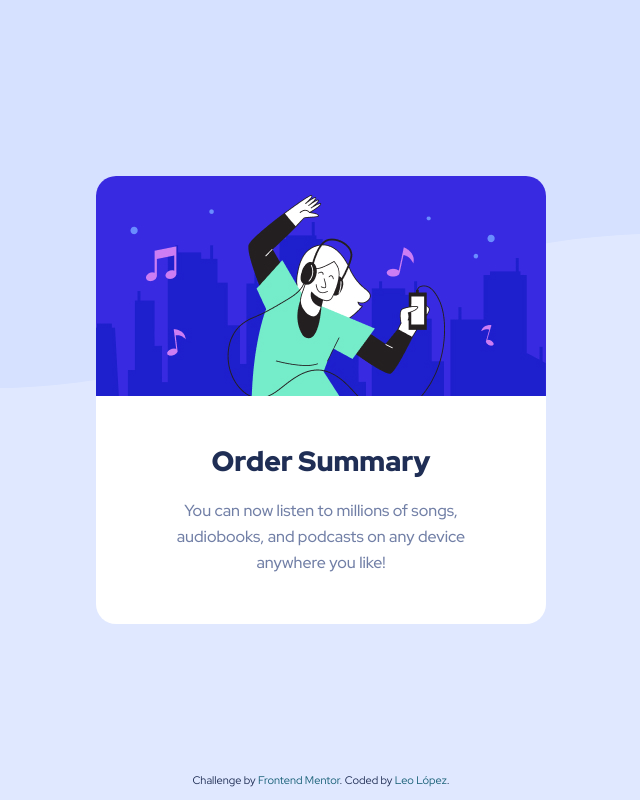
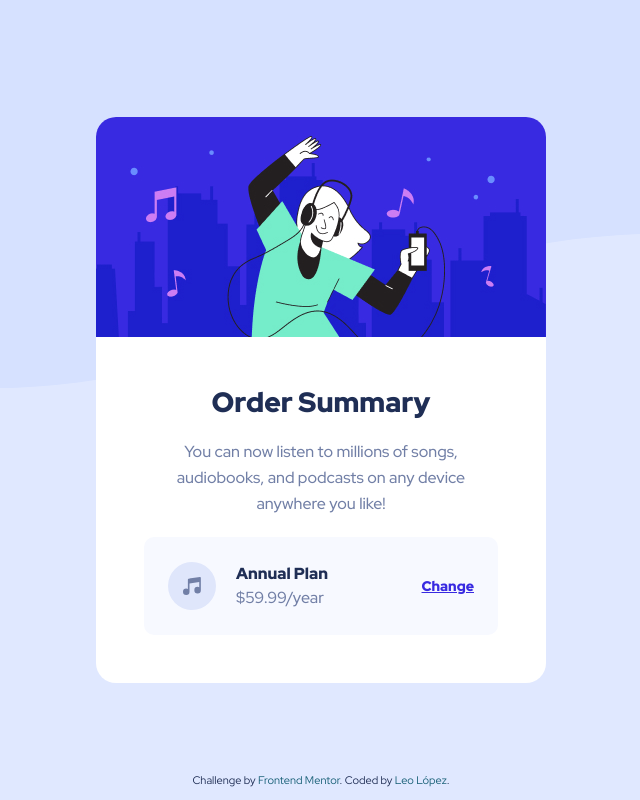
Before and after one commit to Ciensprog/FM-007-Order-Summary-Component, a React (Vite) app: page / in a window 1280 px wide. Shown: the whole page, without its empty margins (319-959 px from the left). Built offline with nearby package versions, Linux system fonts and the light colour scheme.

Commit message:
feat: add pricing section

```diff
--- a/src/App.tsx
+++ b/src/App.tsx
@@ -1,3 +1,5 @@
+import { IconMusic } from '@/assets/icons/music'
+
 import { Attribution } from '@/components/Attribution'
 
 /*
@@ -16,7 +18,7 @@ export function App() {
               <img src="banner.jpg" alt="Order summary banner" />
             </picture>
           </header>
-          <section className="pb-12 pt-11">
+          <section className="pb-12 pt-11 px-12">
             <h1 className="font-black text-[1.75rem] text-center">
               Order Summary
             </h1>
@@ -24,6 +26,24 @@ export function App() {
               You can now listen to millions of songs, audiobooks, and podcasts
               on any device anywhere you like!
             </p>
+            <div className="bg-grey-very-light flex gap-5 items-center mt-5 px-6 py-[1.5625rem] rounded-[0.625rem]">
+              <div className="h-12 w-12">
+                <IconMusic />
+              </div>
+              <div className="">
+                <h4 className="font-black">Annual Plan</h4>
+                <p className="font-medium text-grey-light">$59.99/year</p>
+              </div>
+              <div className="ml-auto">
+                <a
+                  href="/#"
+                  className="font-bold leading-4 text-blue-normal text-sm underline"
+                  onClick={(event) => event.preventDefault()}
+                >
+                  Change
+                </a>
+              </div>
+            </div>
           </section>
         </div>
       </main>
```
